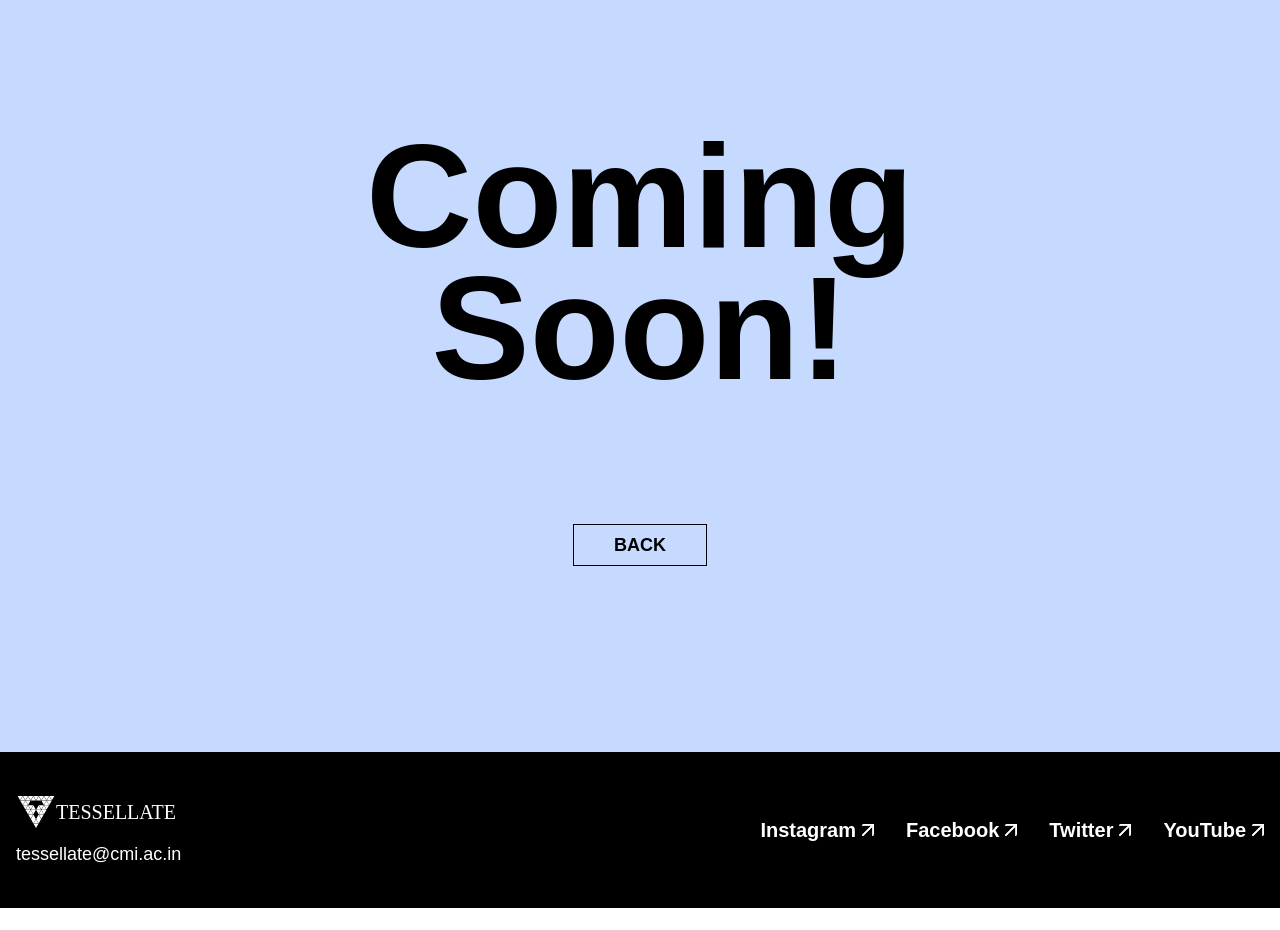
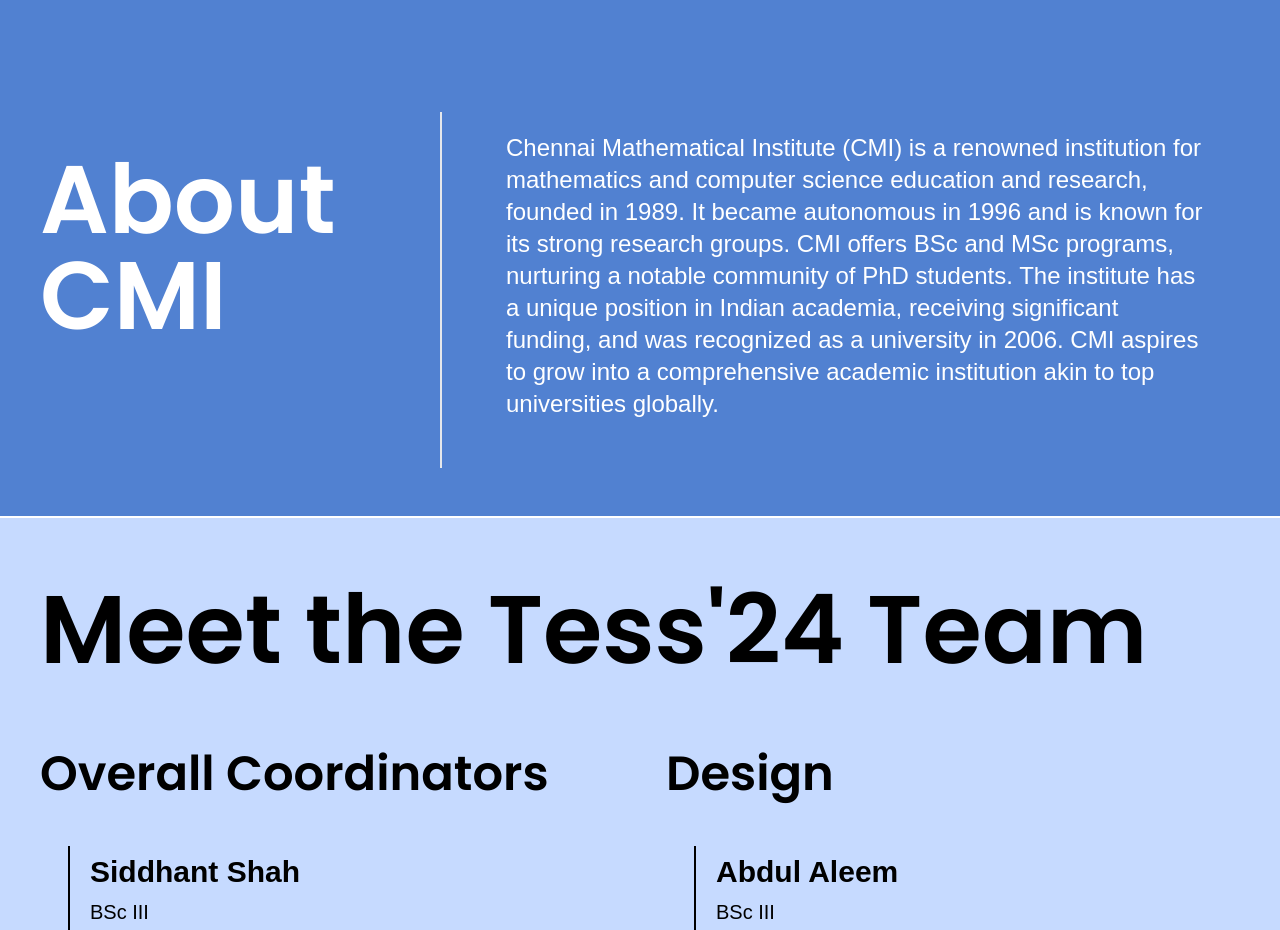
Before and after one commit to Tessellate-CMI/tessellate-frontend, a SvelteKit app: page /about-us in a window 1280 px wide. Shown: the part 48-978 px from the top of the page. Before the commit the page ends 956 px from the top, so only its background shows below. Built offline with nearby package versions, Linux system fonts and the light colour scheme; a web font is replaced by a local one.

Commit message:
feat: added about us page

```diff
--- a/src/lib/team.json
+++ b/src/lib/team.json
@@ -4,7 +4,7 @@
         "members": [
             {
                 "name": "Siddhant Shah",
-                "batch": "BSc. III",
+                "batch": "BSc III",
                 "email": "siddhants@cmi.ac.in"
             },
             {
@@ -19,7 +19,7 @@
         "members": [
             {
                 "name": "Abdul Aleem",
-                "batch": "BSc. III",
+                "batch": "BSc III",
                 "email": "abdul@cmi.ac.in"
             }
         ]
@@ -29,12 +29,12 @@
         "members": [
             {
                 "name": "Ishita Pethkar",
-                "batch": "BSc. III",
+                "batch": "BSc III",
                 "email": "ishita@cmi.ac.in"
             },
             {
                 "name": "Dyuti Mukherjee",
-                "batch": "BSc. II",
+                "batch": "BSc II",
                 "email": "dyuti@cmi.ac.in"
             }
         ]
@@ -44,12 +44,12 @@
         "members": [
             {
                 "name": "Aniruddha Bhattacharjee",
-                "batch": "MSc. Math II",
+                "batch": "MSc Math II",
                 "email": "aniruddhab@cmi.ac.in"
             },
             {
                 "name": "Divyanshi Kumari",
-                "batch": "MSc. DS I",
+                "batch": "MSc DS I",
                 "email": "divyanshi.mds2023@cmi.ac.in"
             }
         ]
@@ -59,7 +59,7 @@
         "members": [
             {
                 "name": "Advait Phadnis",
-                "batch": "MSc. Math II",
+                "batch": "MSc Math II",
                 "email": ""
             },
             {
@@ -70,7 +70,7 @@
         ]
     },
     {
-        "team": "Event Set Up",
+        "team": "Event Setup",
         "members": [
             {
                 "name": "Harini Rammohan",
@@ -84,7 +84,7 @@
         "members": [
             {
                 "name": "Siddhant Shah",
-                "batch": "BSc. III",
+                "batch": "BSc III",
                 "email": "siddhants@cmi.ac.in"
             },
             {
@@ -96,6 +96,7 @@
     },
     {
         "team": "STEMS",
+        "subteam": "Overall Coordinator",
         "members": [
             {
                 "name": "Ananya Ranade",
@@ -105,7 +106,8 @@
         ]
     },
     {
-        "team": "STEMS - Computer Science",
+        "team": "STEMS",
+        "subteam": "Computer Science",
         "members": [
             {
                 "name": "Aditi Mishra",
@@ -120,36 +122,38 @@
         ]
     },
     {
-        "team": "Stems - Maths",
+        "team": "STEMS",
+        "subteam": "Maths",
         "members": [
             {
                 "name": "Chandralekha",
-                "batch": "BSc. II",
+                "batch": "BSc II",
                 "email": "chandralekha@cmi.ac.in"
             },
             {
                 "name": "Krutarth Shah",
-                "batch": "BSc. I",
+                "batch": "BSc I",
                 "email": "krutarth.ug2023@cmi.ac.in"
             },
             {
                 "name": "Sunaina Pati",
-                "batch": "BSc. I",
+                "batch": "BSc I",
                 "email": "sunaina.ug2023@cmi.ac.in"
             }
         ]
     },
     {
-        "team": "Stems - Physics",
+        "team": "STEMS",
+        "subteam": "Physics",
         "members": [
             {
                 "name": "Harini Rammohan",
-                "batch": "BSc. II",
+                "batch": "BSc II",
                 "email": "harini@cmi.ac.in"
             },
             {
                 "name": "Vedant Neema",
-                "batch": "BSc. II",
+                "batch": "BSc II",
                 "email": "vedantn@cmi.ac.in"
             }
         ]
@@ -159,33 +163,18 @@
         "members": [
             {
                 "name": "Arghyadip Chakraborty",
-                "batch": "MSc. CS II",
+                "batch": "MSc CS II",
                 "email": "arghyadip@cmi.ac.in"
             },
             {
                 "name": "Paarth Iyer",
-                "batch": "MSc. CS II",
-                "email": "Paarth Iyer"
+                "batch": "MSc CS II",
+                "email": "paarth@cmi.ac.in"
             },
             {
                 "name": "Siddhant Agarwal",
-                "batch": "BSc. I",
+                "batch": "BSc I",
                 "email": "siddhanta.ug2023@cmi.ac.in"
-            }
-        ]
-    },
-    {
-        "team": "",
-        "members": [
-            {
-                "name": "",
-                "batch": "",
-                "email": ""
-            },
-            {
-                "name": "",
-                "batch": "",
-                "email": ""
             }
         ]
     }
--- a/src/routes/about-us/+page.svelte
+++ b/src/routes/about-us/+page.svelte
@@ -1,6 +1,64 @@
 <script>
     import '$src/app.css'
-    import ComingSoon from '$lib/components/ComingSoon.svelte'
+    import Navbar from '$src/lib/components/Navbar.svelte'
+    import team from '$lib/team.json'
 </script>
 
-<ComingSoon />
+<Navbar absolute={false} bgColor="bg-second-blue" textWhite={true} />
+
+<div
+    class="grid w-full grid-cols-1 border-b-2 border-white bg-second-blue px-10
+            pb-10 text-white sm:grid-cols-3 sm:pb-12 sm:pt-24"
+>
+    <h1
+        class="col-span-1 h-full w-full border-white pb-2 pt-10 font-heading text-6xl font-semibold sm:pb-12 sm:text-8xl"
+    >
+        About CMI
+    </h1>
+    <p
+        class=" col-span-2 max-w-screen-lg pt-5 text-xl font-medium sm:border-l-2 sm:pb-12 sm:pl-16 sm:pr-8 sm:text-2xl"
+    >
+        Chennai Mathematical Institute (CMI) is a renowned institution for mathematics and computer
+        science education and research, founded in 1989. It became autonomous in 1996 and is known
+        for its strong research groups. CMI offers BSc and MSc programs, nurturing a notable
+        community of PhD students. The institute has a unique position in Indian academia, receiving
+        significant funding, and was recognized as a university in 2006. CMI aspires to grow into a
+        comprehensive academic institution akin to top universities globally.
+    </p>
+</div>
+
+<div class="w-full bg-main-blue pl-10 text-black">
+    <h1 class="pb-2 pt-16 font-heading text-6xl font-semibold sm:pb-8 sm:text-8xl">
+        Meet the Tess'24 Team
+    </h1>
+    <div class="grid grid-cols-1 gap-3 md:grid-cols-2">
+        {#each team as teamName}<div class="flex flex-col">
+                <div class="pb-3">
+                    <h1 class=" pt-10 font-heading text-4xl font-semibold sm:text-5xl">
+                        {teamName.team}
+                    </h1>
+                    <div class="pt-2 font-heading text-3xl font-semibold sm:text-4xl">
+                        {teamName.subteam ? teamName.subteam : ''}
+                    </div>
+                </div>
+                <div class="flex flex-wrap">
+                    {#each teamName.members as member}
+                        <div>
+                            <div
+                                class="m-7 flex max-w-[300px] flex-col border-l-2 border-black p-2 px-5 text-xl"
+                            >
+                                <div class="pb-2 text-2xl font-semibold sm:text-3xl">
+                                    {member.name}
+                                </div>
+                                <div>{member.batch}</div>
+                                <a href="mailto:{member.email}" class="hover:text-blue-600"
+                                    >{member.email}</a
+                                >
+                            </div>
+                        </div>
+                    {/each}
+                </div>
+            </div>
+        {/each}
+    </div>
+</div>
```
